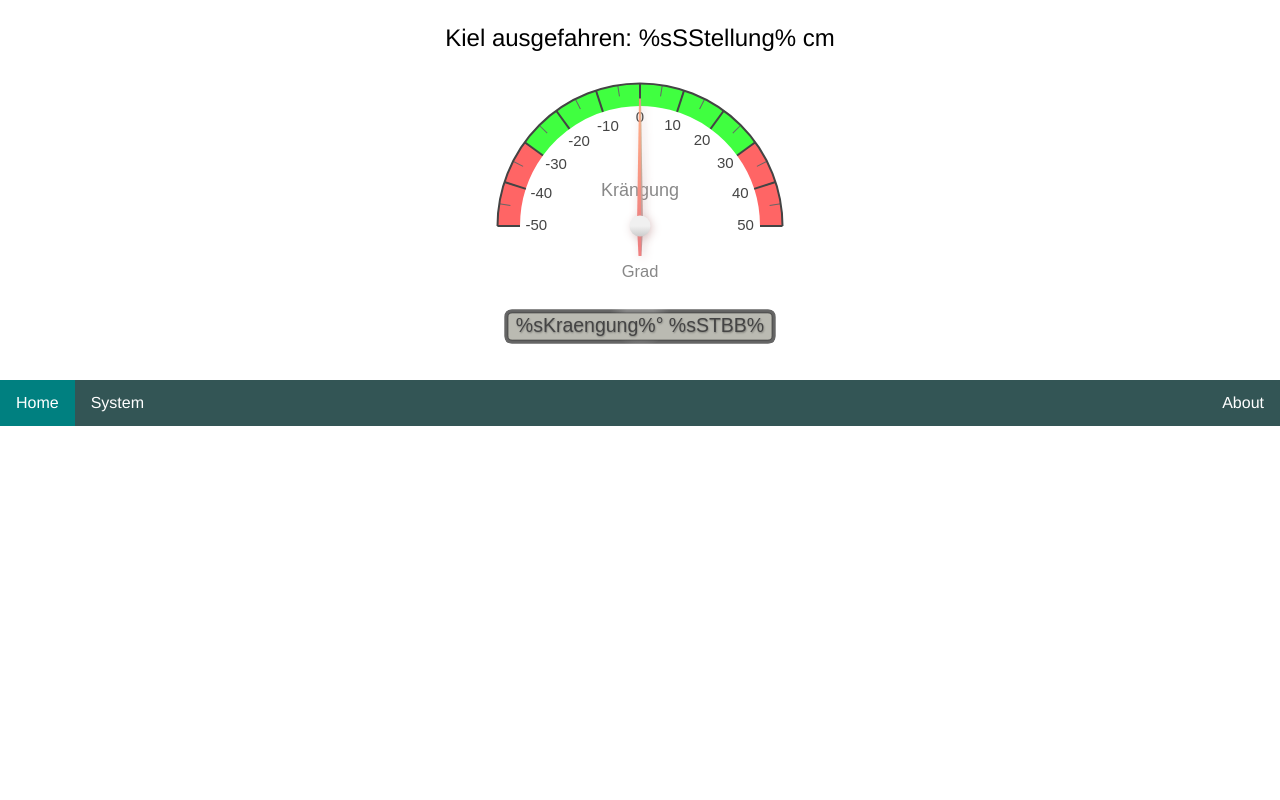
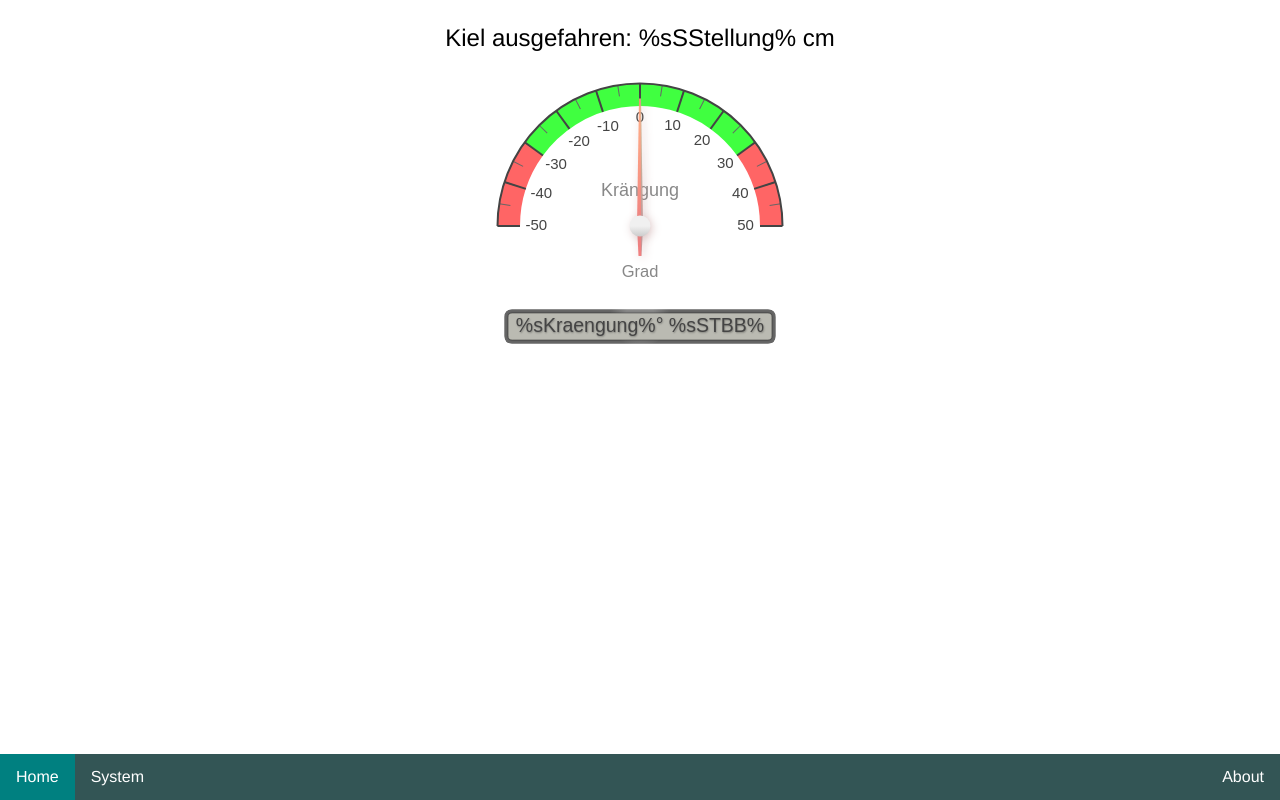
Before and after one commit to gerryvel/Bootsdaten, a plain HTML site: page bootsdaten/data/index.html in a window 1280 px wide. Drawn offline with Linux system fonts and the light colour scheme.

Commit message:
Update style.css
Toolbar always bottom and 100% Site.

```diff
--- a/bootsdaten/data/style.css
+++ b/bootsdaten/data/style.css
@@ -49,9 +49,9 @@ ul.bottomnav {
     padding: 0;
     overflow: hidden;
     background-color: #355;
-//    position: fixed;
-//    bottom: 0;
-//    width: 100%;
+    position: fixed;
+    bottom: 0;
+    width: 100%;
 }
 
     ul.bottomnav li {
```
